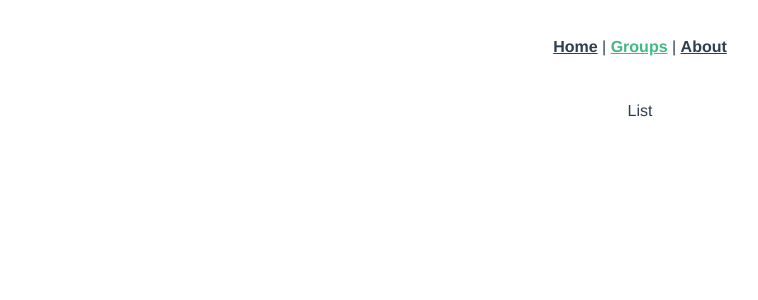
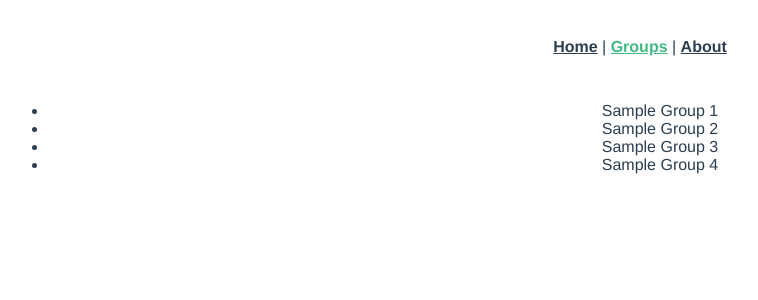
Before and after one commit to alami/CshWebFrontend, a Vue app in the folder client/: page /#/groups in a window 1280 px wide. Shown: the top 300 px of the page, without its empty margins (0-758 px from the left). Built offline with nearby package versions, Linux system fonts and the light colour scheme.

Commit message:
demo Sample Group Listl 34:20

```diff
--- a/client/src/components/groups/GroupDetail.vue
+++ b/client/src/components/groups/GroupDetail.vue
@@ -1,13 +1,14 @@
 <template>
-<span>{{ group.name }}</span>
+  <span>{{ group.name }}</span>
 </template>
-
 <script lang="ts">
 import { Component, Vue, Prop } from 'vue-property-decorator';
-
 import { GroupViewModel } from './models'
 
+@Component({
+  components: {}
+})
 export default class GroupDetail extends Vue {
-  private group!: GroupViewModel;
+  @Prop() private group!: GroupViewModel;
 }
 </script>
--- a/client/src/components/groups/GroupList.vue
+++ b/client/src/components/groups/GroupList.vue
@@ -1,19 +1,22 @@
 <template>
-  <p>List</p>
+  <ul>
+    <li v-for="group in groups" v-bind:key="group.id">
+      <GroupDetail v-bind:group="group" />
+    </li>
+  </ul>
 </template>
 
 <script lang="ts">
-import { Component, Vue } from 'vue-property-decorator';
+import {Component, Prop, Vue} from 'vue-property-decorator';
 import GroupDetail from './GroupDetail.vue';
+import {GroupViewModel} from "@/components/groups/models";
 
 @Component({
   components: {
     GroupDetail
   }
 })
-export default class GroupList extends Vue {}
+export default class GroupList extends Vue {
+  @Prop() private groups!: GroupViewModel[];
+}
 </script>
-
-<style scoped>
-
-</style>
--- a/client/src/views/Groups.vue
+++ b/client/src/views/Groups.vue
@@ -1,11 +1,10 @@
 <template>
-  <GroupList />
+  <GroupList v-bind:groups="groups" />
 </template>
-
 <script lang="ts">
-
-import { Component, Vue } from 'vue-property-decorator';
+import {Component, Prop, Vue} from 'vue-property-decorator';
 import GroupList from '@/components/groups/GroupList.vue';
+import {GroupViewModel} from '@/components/groups/models';
 
 @Component({
   components: {
@@ -13,9 +12,9 @@ import GroupList from '@/components/groups/GroupList.vue';
   }
 })
 export default class Groups extends Vue {
+  private groups: GroupViewModel[] = [
+      {id: 1, name: 'Sample Group 1'}, {id: 2, name: 'Sample Group 2'},
+      {id: 3, name: 'Sample Group 3'}, {id: 4, name: 'Sample Group 4'}
+  ];
 }
 </script>
-
-<style scoped>
-
-</style>
```
